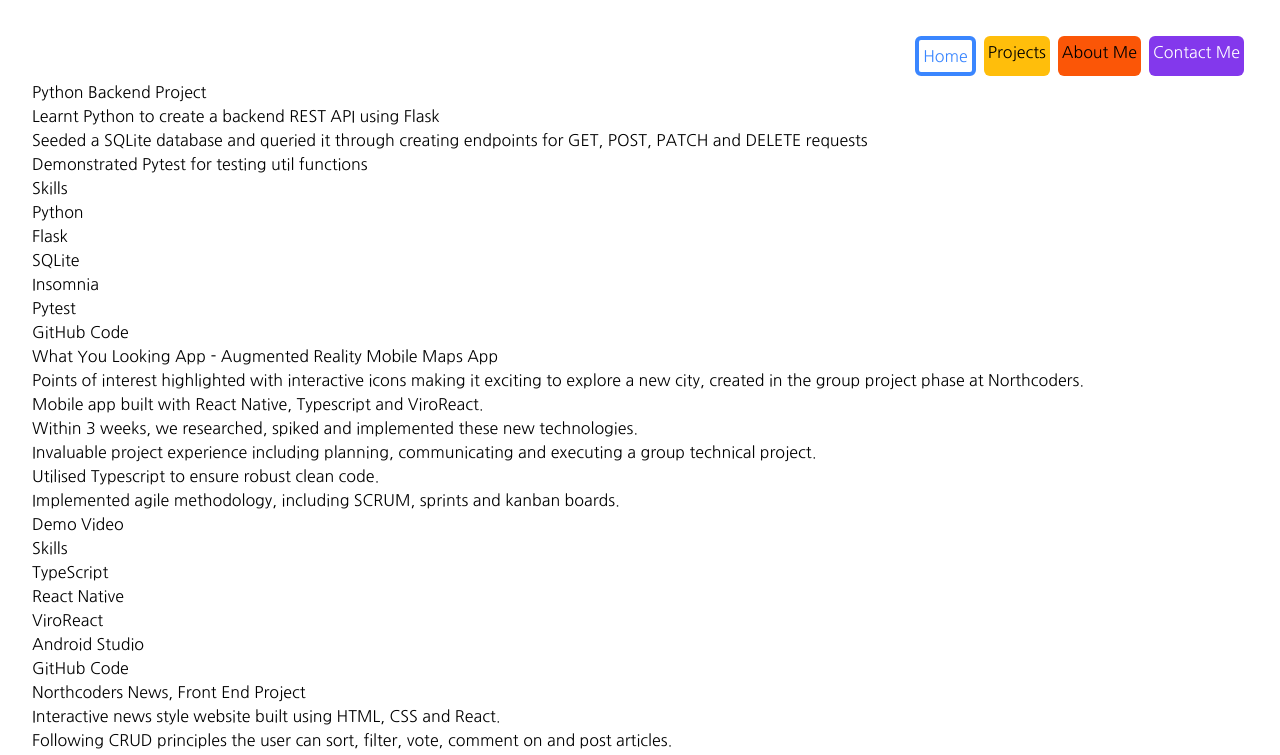
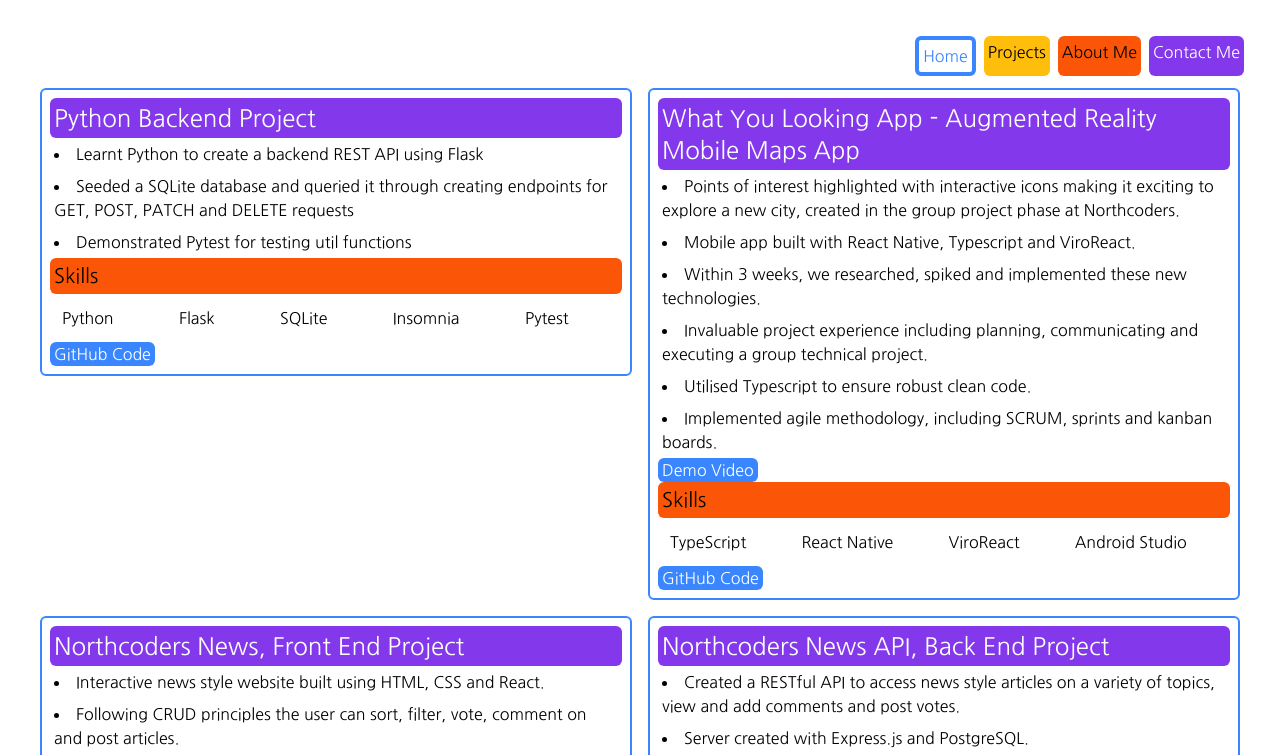
Before and after one commit to AvrilHunter/portfolio, a React (Vite) app: page /projects in a window 1280 px wide. Shown: the top 755 px of the page. Built offline with nearby package versions, Linux system fonts and the light colour scheme.

Commit message:
style: projects, about and contact

```diff
--- a/src/components/AboutMe.tsx
+++ b/src/components/AboutMe.tsx
@@ -1,7 +1,9 @@
 function AboutMe() {
   return (
     <>
-      <h2>About Me</h2>
+      <h2 className="text-2xl text-white rounded-md bg-rose p-1 w-full">
+        About Me
+      </h2>
       <p>
         Transitioning from a career in procurement to Software Development
         exciting and fulfilling. The technical knowledge gained from completion
@@ -10,8 +12,9 @@
         in procurement allow me to bring an analytical and diverse skill set to
         my next role.
       </p>
-      <h3>Achievements and Interests</h3>
-      <p>Ultimate Frisbee</p>
+      <h3 className="text-xl bg-amber text-violet rounded-md p-1">
+        Achievements and Interests
+      </h3>
       <p>
         I have competed for Great Britian at several European and World
         Championships. The highlight of my playing career was winning Silver at
@@ -19,10 +22,12 @@
         Britain Women.
       </p>
       <p>I am currently training for World Championships 2024 with GB Women!</p>
-      <h3>Highlight play of the final</h3>
+      <h3 className="text-xl bg-violet text-white rounded-md p-1 w-full">
+        Highlight play of the final
+      </h3>
       <iframe
-        width="560"
-        height="315"
+        max-width="280"
+        max-height="220"
         src="https://www.youtube.com/embed/9qZlyDkUjIc?si=bc6zIiglhj88v184&amp;start=3666"
         title="YouTube video player"
         frameborder="0"
@@ -30,10 +35,10 @@
         referrerpolicy="strict-origin-when-cross-origin"
         allowfullscreen
       ></iframe>
-      <h3>Teams highlights</h3>
+      <h3 className="bg-orange text-black rounded-md p-1">Team highlights</h3>
       <iframe
-        width="560"
-        height="315"
+        max-width="260"
+        max-height="200"
         src="https://www.youtube.com/embed/XIi2s2JYqME?si=v4Mv5NVnMhovbMyp"
         title="YouTube video player"
         frameborder="0"
--- a/src/components/Contact.tsx
+++ b/src/components/Contact.tsx
@@ -1,7 +1,9 @@
 function Contact() {
   return (
-    <>
-      <h1>Contact Me</h1>
+    <div className="flex flex-col">
+      <h1 className="text-2xl text-white rounded-md bg-rose p-1 w-full">
+        Contact Me
+      </h1>
       <p>
         Please don't hesitate to contact me if you have any questions,
         opportunities or collaborations.
@@ -10,13 +12,18 @@
       <a
         href={"https://www.linkedin.com/in/avril-hunter-6814b087/"}
         target={"_blank"}
+        className="bg-orange text-black p-1 mt-1 mb-1 rounded-md"
       >
         Reach out on LinkedIn
       </a>
-      <a href={"https://github.com/AvrilHunter/"} target={"_blank"}>
-        Find my code on GitHub here
+      <a
+        href={"https://github.com/AvrilHunter/"}
+        target={"_blank"}
+        className="bg-orange text-black p-1 mt-1 mb-1 rounded-md"
+      >
+        Find my code on GitHub
       </a>
-    </>
+    </div>
   );
 }
 
--- a/src/components/ProjectCard.tsx
+++ b/src/components/ProjectCard.tsx
@@ -9,22 +9,42 @@
   hostedSite,
 }: Project) {
   return (
-    <li>
-      <h2>{title}</h2>
+    <li className="border-2 border-azure rounded-md p-2 m-2">
+      <h2 className="text-2xl bg-violet text-white rounded-md p-1 w-full">
+        {title}
+      </h2>
       <ul>
         {summary.map((summary) => {
-          return <li key={summary}>{summary}</li>;
+          return (
+            <li key={summary} className="list-disc list-inside p-1">
+              {summary}
+            </li>
+          );
         })}
       </ul>
-      {demo ? <a href={demo}>Demo Video</a> : null}
-      {hostedSite ? <a href={hostedSite}>Hosted Site</a> : null}
-      <h3>Skills</h3>
-      <ul>
+      {demo ? (
+        <a href={demo} className="text-white bg-azure p-1 rounded-md">
+          Demo Video
+        </a>
+      ) : null}
+      {hostedSite ? (
+        <a href={hostedSite} className="text-white bg-azure p-1 rounded-md">
+          Hosted Site
+        </a>
+      ) : null}
+      <h3 className="text-xl bg-orange text-black rounded-md p-1">Skills</h3>
+      <ul className="flex flex-wrap">
         {skills.map((skill) => {
-          return <li key={skill}>{skill}</li>;
+          return (
+            <li key={skill} className="p-3 grow">
+              {skill}
+            </li>
+          );
         })}
       </ul>
-      <a href={github}>GitHub Code</a>
+      <a href={github} className="text-white bg-azure p-1 rounded-md">
+        GitHub Code
+      </a>
     </li>
   );
 }
--- a/src/components/ProjectsAll.tsx
+++ b/src/components/ProjectsAll.tsx
@@ -3,9 +3,10 @@
 
 function Projects(): JSX.Element {
   return (
-    <ul>
+    <ul className="md:flex md:flex-wrap">
       {projects.map((project) => {
         return (
+          <li className="basis-1/2 grow">
             <ProjectCard
               title={project.title}
               summary={project.summary}
@@ -14,6 +15,7 @@
               demo={project.demo}
               hostedSite={project.hostedSite}
             />
+          </li>
         );
       })}
     </ul>
```
Lines whose indentation alone changed are shown as unchanged.
